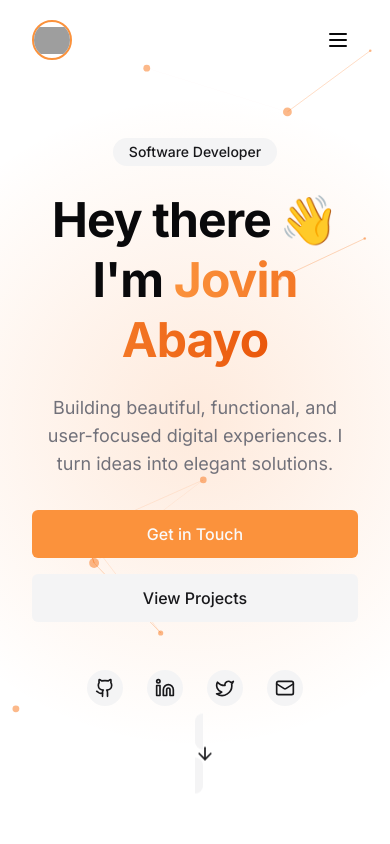
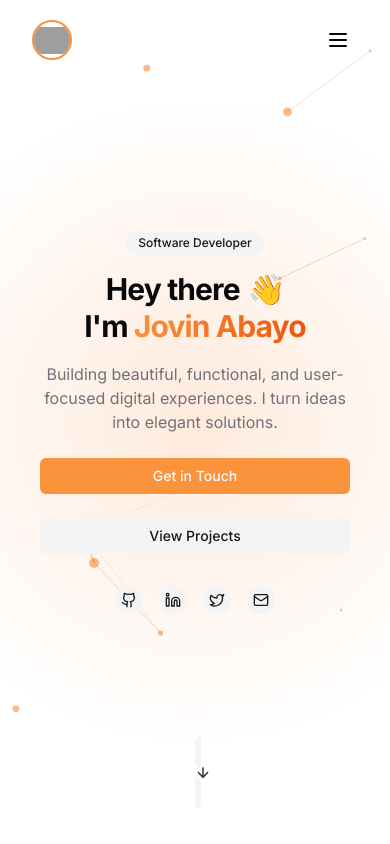
Before and after one commit to Ntwari-Kevin/responsive-portfolio-tuner, a React (Vite) app: page / in a window 390 px wide. Shown: the top 844 px of the page. Built offline with nearby package versions, Linux system fonts and the light colour scheme; grey boxes are pictures that could not be loaded.

Commit message:
Make Hero section responsive
The Hero section was not responsive on all screens. This commit makes the Hero section responsive so that it fits well on all screens.

```diff
--- a/src/components/Hero.tsx
+++ b/src/components/Hero.tsx
@@ -60,7 +60,7 @@ const Hero = () => {
   return (
     <section
       id="home"
-      className="relative h-screen flex items-center justify-center overflow-hidden"
+      className="relative min-h-screen flex items-center justify-center overflow-hidden py-10 px-4"
       ref={containerRef}
     >
       {/* TS Particles */}
@@ -188,94 +188,94 @@ const Hero = () => {
         }}
       />
 
-      <div className="container relative z-10">
+      <div className="w-full max-w-7xl mx-auto px-4 sm:px-6 lg:px-8 relative z-10">
         <div className="max-w-4xl mx-auto text-center">
-          <div className="flex items-center justify-center mb-6">
-            <div className="px-4 py-1 rounded-full bg-secondary text-secondary-foreground text-sm font-medium">
+          <div className="flex items-center justify-center mb-4 sm:mb-6">
+            <div className="px-3 py-1 sm:px-4 sm:py-1 rounded-full bg-secondary text-secondary-foreground text-xs sm:text-sm font-medium">
               Software Developer
             </div>
           </div>
 
-          <h1 className="mb-6 animate-fade-in">
-            <span className="flex items-center justify-center text-5xl sm:text-6xl md:text-7xl font-bold leading-tight md:leading-tight">
+          <h1 className="mb-4 sm:mb-6 animate-fade-in">
+            <span className="flex items-center justify-center text-3xl sm:text-4xl md:text-5xl lg:text-6xl xl:text-7xl font-bold leading-tight">
               Hey there <span className="inline-block ml-2 animate-wave">👋</span>
             </span>
-            <span className="block text-5xl sm:text-6xl md:text-7xl font-bold leading-tight md:leading-tight">
+            <span className="block text-3xl sm:text-4xl md:text-5xl lg:text-6xl xl:text-7xl font-bold leading-tight">
               I'm <span className="text-transparent bg-clip-text bg-gradient-to-r from-orange-400 to-orange-600">Jovin Abayo</span>
             </span>
           </h1>
 
-          <p className="text-lg sm:text-xl md:text-2xl text-muted-foreground mb-8 max-w-3xl mx-auto">
+          <p className="text-base sm:text-lg md:text-xl lg:text-2xl text-muted-foreground mb-6 sm:mb-8 max-w-3xl mx-auto px-2">
             Building beautiful, functional, and user-focused digital experiences. I turn ideas into elegant solutions.
           </p>
 
-          <div className="flex flex-col sm:flex-row items-center justify-center gap-4 mb-12">
+          <div className="flex flex-col sm:flex-row items-center justify-center gap-3 sm:gap-4 mb-8 sm:mb-12 px-2">
             <a
               href="#contact"
               onClick={(e) => handleSmoothScroll(e, '#contact')}
-              className="w-full sm:w-auto px-6 py-3 rounded-md bg-primary text-primary-foreground font-medium transition-all hover:bg-primary/90 hover:scale-105 focus:outline-none focus:ring-2 focus:ring-primary focus:ring-offset-2"
+              className="w-full sm:w-auto px-4 sm:px-6 py-2 sm:py-3 rounded-md bg-primary text-primary-foreground font-medium transition-all hover:bg-primary/90 hover:scale-105 focus:outline-none focus:ring-2 focus:ring-primary focus:ring-offset-2 text-sm sm:text-base"
             >
               Get in Touch
             </a>
             <a
               href="#projects"
               onClick={(e) => handleSmoothScroll(e, '#projects')}
-              className="w-full sm:w-auto px-6 py-3 rounded-md bg-secondary text-secondary-foreground font-medium transition-all hover:bg-secondary/80 hover:scale-105 focus:outline-none focus:ring-2 focus:ring-secondary focus:ring-offset-2"
+              className="w-full sm:w-auto px-4 sm:px-6 py-2 sm:py-3 rounded-md bg-secondary text-secondary-foreground font-medium transition-all hover:bg-secondary/80 hover:scale-105 focus:outline-none focus:ring-2 focus:ring-secondary focus:ring-offset-2 text-sm sm:text-base mt-3 sm:mt-0"
             >
               View Projects
             </a>
           </div>
 
-          <div className="flex items-center justify-center gap-6">
+          <div className="flex items-center justify-center gap-4 sm:gap-6">
             <a
               href="https://github.com"
-              className="p-2 rounded-full bg-secondary text-secondary-foreground transition-all hover:bg-secondary/80 hover:scale-110 focus:outline-none focus:ring-2 focus:ring-secondary focus:ring-offset-2"
+              className="p-1.5 sm:p-2 rounded-full bg-secondary text-secondary-foreground transition-all hover:bg-secondary/80 hover:scale-110 focus:outline-none focus:ring-2 focus:ring-secondary focus:ring-offset-2"
               aria-label="Github"
               target="_blank"
               rel="noopener noreferrer"
             >
-              <Github size={20} />
+              <Github size={16} className="sm:w-5 sm:h-5" />
             </a>
             <a
               href="https://linkedin.com"
-              className="p-2 rounded-full bg-secondary text-secondary-foreground transition-all hover:bg-secondary/80 hover:scale-110 focus:outline-none focus:ring-2 focus:ring-secondary focus:ring-offset-2"
+              className="p-1.5 sm:p-2 rounded-full bg-secondary text-secondary-foreground transition-all hover:bg-secondary/80 hover:scale-110 focus:outline-none focus:ring-2 focus:ring-secondary focus:ring-offset-2"
               aria-label="LinkedIn"
               target="_blank"
               rel="noopener noreferrer"
             >
-              <Linkedin size={20} />
+              <Linkedin size={16} className="sm:w-5 sm:h-5" />
             </a>
             <a
               href="https://twitter.com"
-              className="p-2 rounded-full bg-secondary text-secondary-foreground transition-all hover:bg-secondary/80 hover:scale-110 focus:outline-none focus:ring-2 focus:ring-secondary focus:ring-offset-2"
+              className="p-1.5 sm:p-2 rounded-full bg-secondary text-secondary-foreground transition-all hover:bg-secondary/80 hover:scale-110 focus:outline-none focus:ring-2 focus:ring-secondary focus:ring-offset-2"
               aria-label="Twitter"
               target="_blank"
               rel="noopener noreferrer"
             >
-              <Twitter size={20} />
+              <Twitter size={16} className="sm:w-5 sm:h-5" />
             </a>
             <a
               href="mailto:contact@example.com"
-              className="p-2 rounded-full bg-secondary text-secondary-foreground transition-all hover:bg-secondary/80 hover:scale-110 focus:outline-none focus:ring-2 focus:ring-secondary focus:ring-offset-2"
+              className="p-1.5 sm:p-2 rounded-full bg-secondary text-secondary-foreground transition-all hover:bg-secondary/80 hover:scale-110 focus:outline-none focus:ring-2 focus:ring-secondary focus:ring-offset-2"
               aria-label="Email"
               target="_blank"
               rel="noopener noreferrer"
             >
-              <Mail size={20} />
+              <Mail size={16} className="sm:w-5 sm:h-5" />
             </a>
           </div>
         </div>
       </div>
 
       {/* Scroll indicator */}
-      <div className="absolute bottom-10 left-1/2 transform -translate-x-1/2 animate-bounce">
+      <div className="absolute bottom-6 sm:bottom-10 left-1/2 transform -translate-x-1/2 animate-bounce">
         <a
           href="#about"
           onClick={(e) => handleSmoothScroll(e, '#about')}
-          className="p-2 rounded-full bg-secondary text-secondary-foreground transition-all hover:bg-secondary/80 focus:outline-none focus:ring-2 focus:ring-secondary focus:ring-offset-2"
+          className="p-1.5 sm:p-2 rounded-full bg-secondary text-secondary-foreground transition-all hover:bg-secondary/80 focus:outline-none focus:ring-2 focus:ring-secondary focus:ring-offset-2"
           aria-label="Scroll down"
         >
-          <ArrowDown size={20} />
+          <ArrowDown size={16} className="sm:w-5 sm:h-5" />
         </a>
       </div>
     </section>
```
